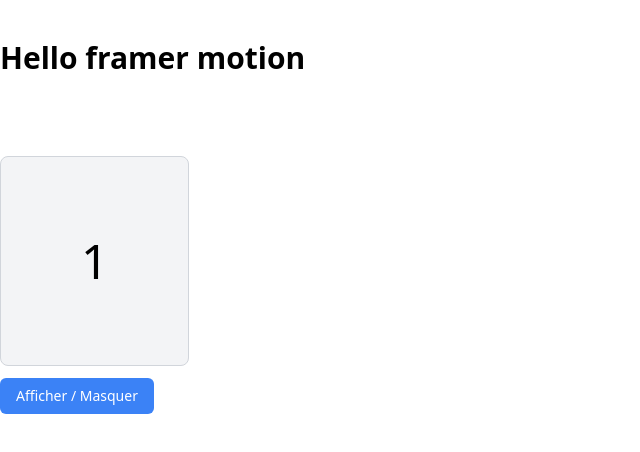
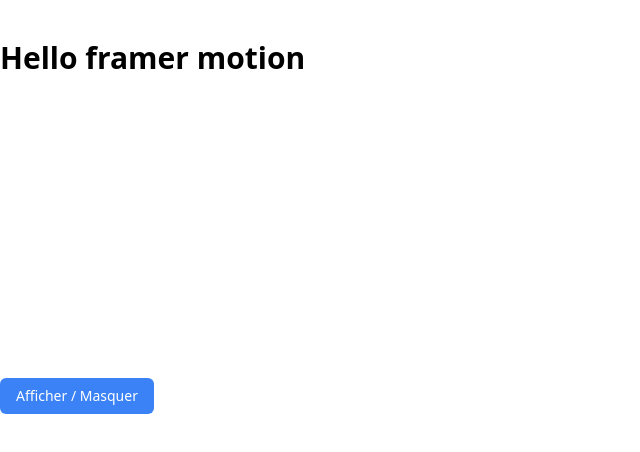
Before and after one commit to NdekoCode/framer-motion-discovery, a React (Vite) app: page / in a window 1280 px wide. Shown: the top 452 px of the page, without its empty margins (0-640 px from the left). Built offline with nearby package versions, Linux system fonts and the light colour scheme.

Commit message:
feat: add gesture animation trigger

```diff
--- a/src/App.tsx
+++ b/src/App.tsx
@@ -14,7 +14,8 @@
           <motion.div
             className="mb-3 box"
             initial={{ opacity: 0 }}
-            animate={{ opacity: 1, x: open ? 100 : 0 }}
+            animate={{ opacity: open ? 1 : 0, x: open ? 100 : 0, rotate: open ? 0 : 45 }}
+            whileTap={{scale:1.05}}
           >
             1
           </motion.div>
```
